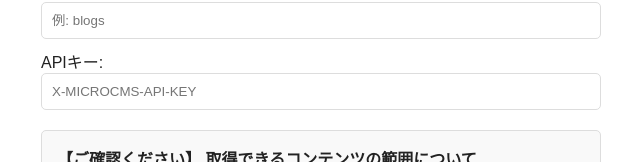
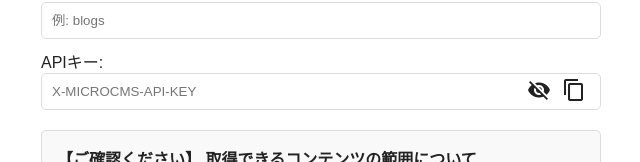
Before and after one commit to shimotsu4431/microCSV, a Next.js app: page / in a window 1280 px wide. Shown: the part 278-440 px from the top of the page, without its empty margins (319-959 px from the left). Built offline with nearby package versions, Linux system fonts and the light colour scheme.

Commit message:
APIキー入力フィールドにコピー機能と表示切替ボタンを追加

```diff
--- a/app/layout.tsx
+++ b/app/layout.tsx
@@ -24,6 +24,12 @@ export default function RootLayout({
 }>) {
   return (
     <html lang="en">
+      <head>
+        <link
+          href="https://fonts.googleapis.com/icon?family=Material+Icons"
+          rel="stylesheet"
+        />
+      </head>
       <body className={`${geistSans.variable} ${geistMono.variable}`}>
         {children}
       </body>
--- a/app/page.tsx
+++ b/app/page.tsx
@@ -9,6 +9,15 @@ export default function Home() {
   const [endpoint, setEndpoint] = useState('')
   const [apiKey, setApiKey] = useState('')
   const [isLoading, setIsLoading] = useState(false)
+  const [showApiKey, setShowApiKey] = useState(false)
+  const [isCopied, setIsCopied] = useState(false)
+
+  const handleCopy = () => {
+    navigator.clipboard.writeText(apiKey)
+    setIsCopied(true)
+    toast.success('APIキーをコピーしました！')
+    setTimeout(() => setIsCopied(false), 2000) // 2秒後に「コピーしました」をリセット
+  }
 
   // handleDownload関数は変更なし
 
@@ -135,15 +144,16 @@ export default function Home() {
           </div>
           <div>
             <label htmlFor="apiKey">APIキー:</label>
+            <div style={{ position: 'relative', width: '100%' }}>
               <input
                 id="apiKey"
-              type="password"
+                type={showApiKey ? 'text' : 'password'}
                 placeholder="X-MICROCMS-API-KEY"
                 value={apiKey}
                 onChange={(e) => setApiKey(e.target.value)}
                 disabled={isLoading}
                 style={{
-                padding: '10px',
+                  padding: '10px 80px 10px 10px', /* Adjust padding for icons */
                   backgroundColor: 'var(--input-bg-color)',
                   color: 'var(--text-color)',
                   border: '1px solid var(--input-border-color)',
@@ -152,6 +162,49 @@ export default function Home() {
                   boxSizing: 'border-box',
                 }}
               />
+              <button
+                type="button"
+                onClick={() => setShowApiKey(!showApiKey)}
+                disabled={isLoading}
+                style={{
+                  position: 'absolute',
+                  right: '45px', /* Position for eye icon */
+                  top: '50%',
+                  transform: 'translateY(-50%)',
+                  background: 'none',
+                  border: 'none',
+                  cursor: 'pointer',
+                  color: 'var(--text-color)',
+                  fontSize: '1.2em',
+                  padding: '5px',
+                }}
+              >
+                <span className="material-icons">
+                  {showApiKey ? 'visibility' : 'visibility_off'}
+                </span>
+              </button>
+              <button
+                type="button"
+                onClick={handleCopy}
+                disabled={isLoading || !apiKey}
+                style={{
+                  position: 'absolute',
+                  right: '10px', /* Position for copy icon */
+                  top: '50%',
+                  transform: 'translateY(-50%)',
+                  background: 'none',
+                  border: 'none',
+                  cursor: 'pointer',
+                  color: isCopied ? '#28a745' : 'var(--text-color)',
+                  fontSize: '1.2em',
+                  padding: '5px',
+                }}
+              >
+                <span className="material-icons">
+                  {isCopied ? 'check' : 'content_copy'}
+                </span>
+              </button>
+            </div>
           </div>
         </div>
 
```
Lines whose indentation alone changed are shown as unchanged.
